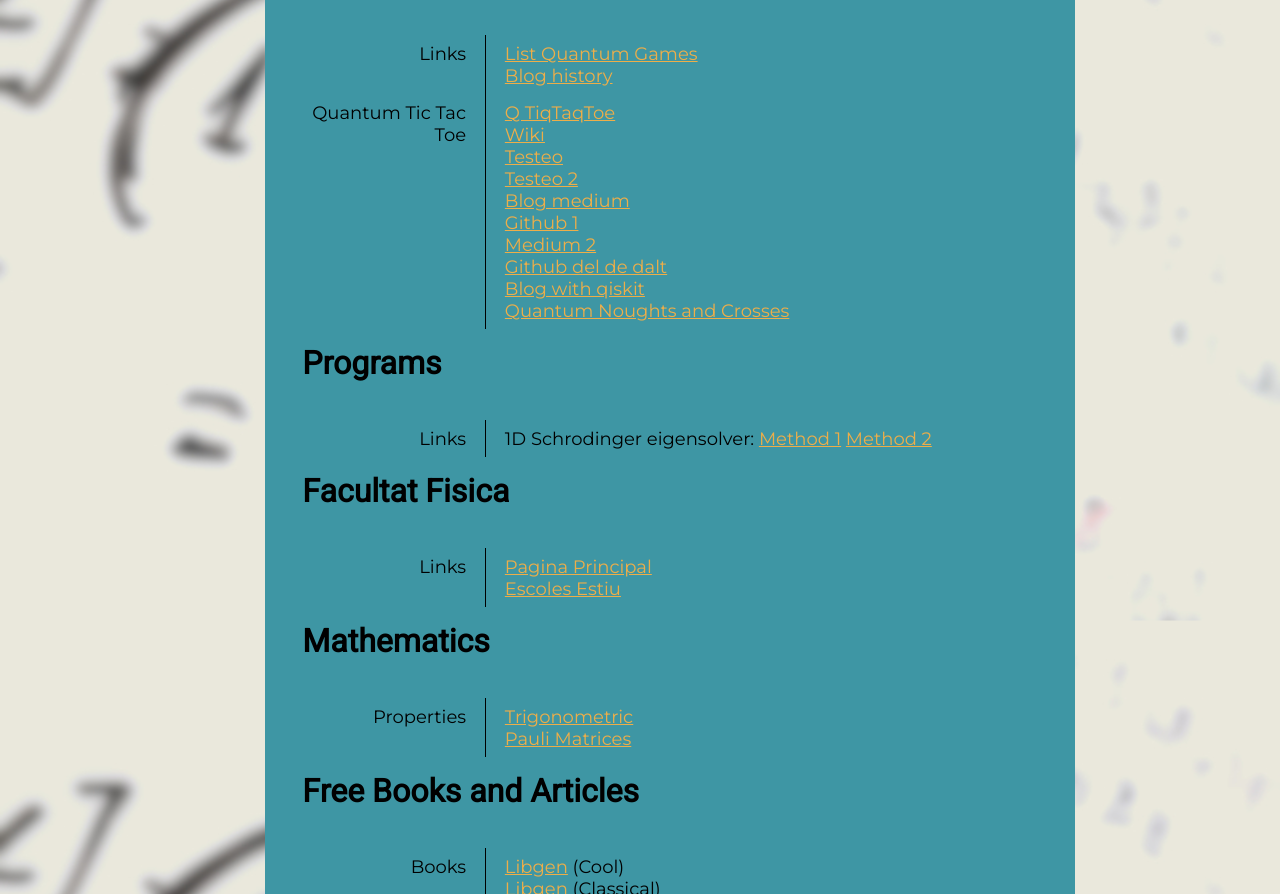
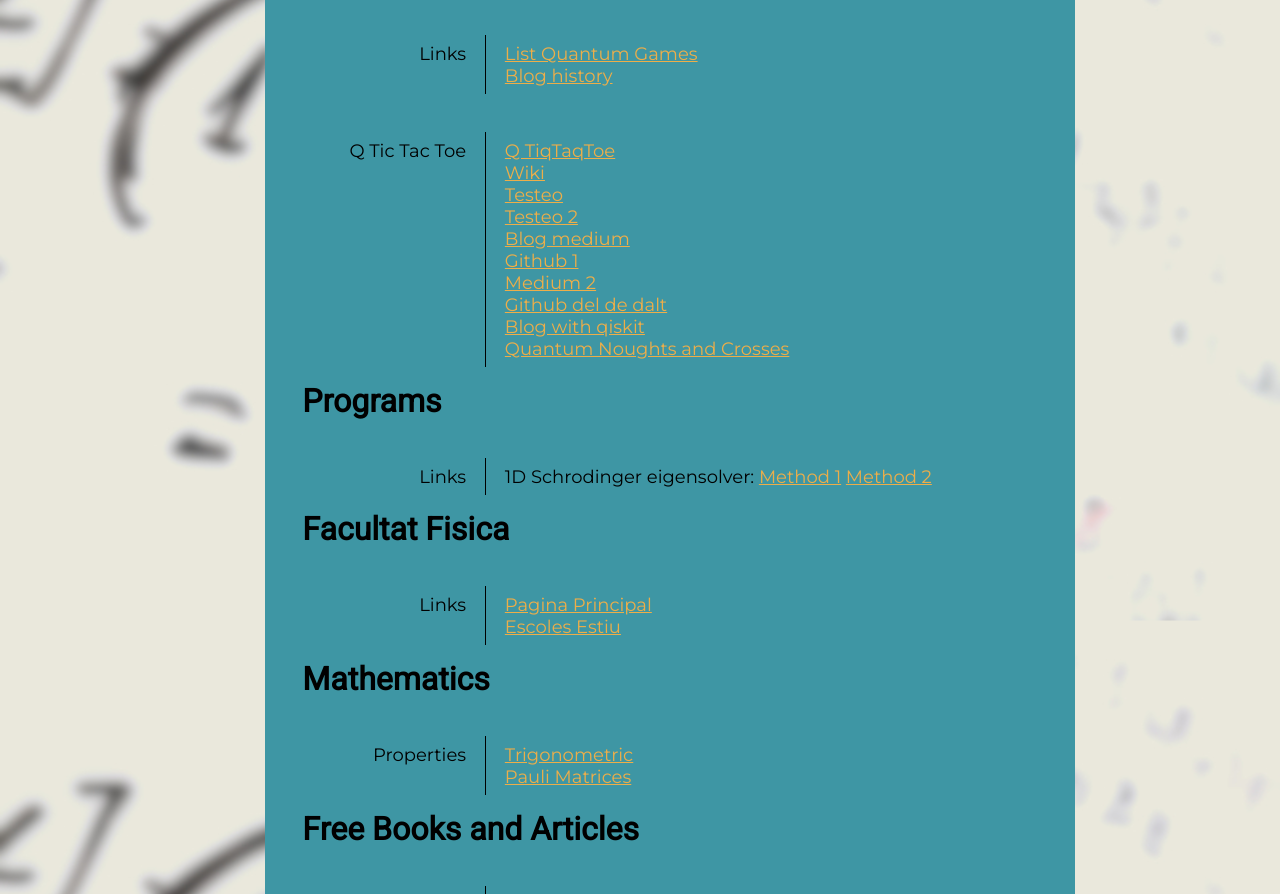
Before and after one commit to dark-dryu/personal-web, a plain HTML site: page links.html in a window 1280 px wide. Shown: the part 1085-1979 px from the top of the page. Drawn offline with Linux system fonts and the light colour scheme.

Commit message:
fixed qtttt

```diff
--- a/links.html
+++ b/links.html
@@ -190,7 +190,10 @@
                     <a href="https://github.com/HuangJunye/Awesome-Quantum-Games">List Quantum Games</a> <br>
                     <a href="https://decodoku.medium.com/games-computers-and-quantum-84bfdd2c0fe0">Blog history</a> <br>
                 </div>
-                <div class="categoria-cv">Quantum Tic Tac Toe</div>
+            </div>
+
+            <div class="seccio-cv">
+                <div class="categoria-cv">Q Tic Tac Toe</div>
                 <div class="contingut-cv">
                     <a href="https://quantumfrontiers.com/2019/07/15/tiqtaqtoe/">Q TiqTaqToe</a> <br>
                     <a href="https://en.wikipedia.org/wiki/Quantum_tic-tac-toe">Wiki</a> <br>
```
